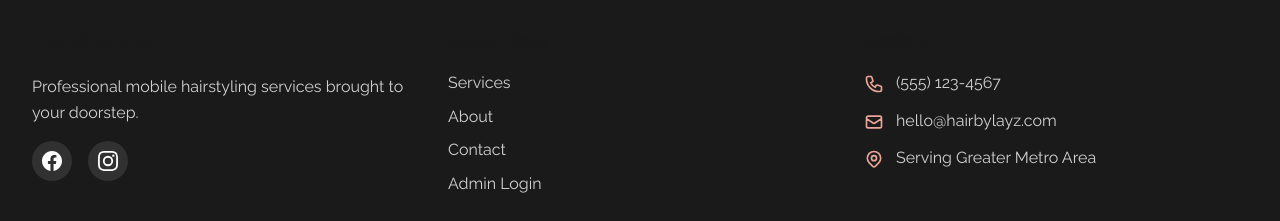
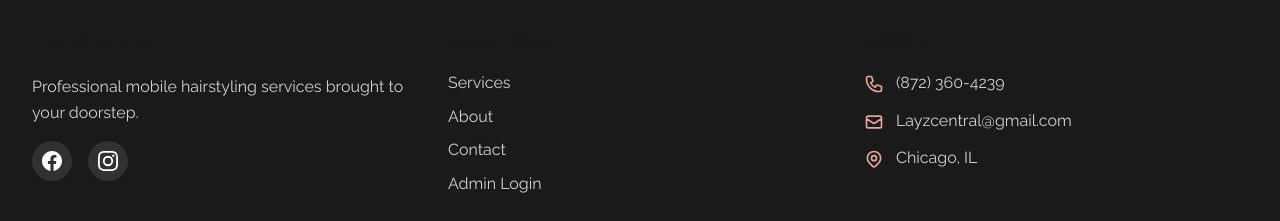
Before and after one commit to Beautymakinde/Mobile-Hairstyling-Booking-Site, a Next.js app: page /booking in a window 1280 px wide. Shown: the part 906-1127 px from the top of the page. Built offline with nearby package versions, Linux system fonts and the light colour scheme; no server answers.

Commit message:
Add business contact info to footer

```diff
--- a/app/(client)/layout.tsx
+++ b/app/(client)/layout.tsx
@@ -153,20 +153,24 @@ export default function ClientLayout({ children }: { children: ReactNode }) {
                   <svg className="w-5 h-5 mt-1 flex-shrink-0 text-secondary" fill="none" stroke="currentColor" viewBox="0 0 24 24">
                     <path strokeLinecap="round" strokeLinejoin="round" strokeWidth={2} d="M3 5a2 2 0 012-2h3.28a1 1 0 01.948.684l1.498 4.493a1 1 0 01-.502 1.21l-2.257 1.13a11.042 11.042 0 005.516 5.516l1.13-2.257a1 1 0 011.21-.502l4.493 1.498a1 1 0 01.684.949V19a2 2 0 01-2 2h-1C9.716 21 3 14.284 3 6V5z" />
                   </svg>
-                  <span>(555) 123-4567</span>
+                  <a href="tel:8723604239" className="hover:text-white transition-colors">
+                    (872) 360-4239
+                  </a>
                 </li>
                 <li className="flex items-start gap-3">
                   <svg className="w-5 h-5 mt-1 flex-shrink-0 text-secondary" fill="none" stroke="currentColor" viewBox="0 0 24 24">
                     <path strokeLinecap="round" strokeLinejoin="round" strokeWidth={2} d="M3 8l7.89 5.26a2 2 0 002.22 0L21 8M5 19h14a2 2 0 002-2V7a2 2 0 00-2-2H5a2 2 0 00-2 2v10a2 2 0 002 2z" />
                   </svg>
-                  <span>hello@hairbylayz.com</span>
+                  <a href="mailto:Layzcentral@gmail.com" className="hover:text-white transition-colors">
+                    Layzcentral@gmail.com
+                  </a>
                 </li>
                 <li className="flex items-start gap-3">
                   <svg className="w-5 h-5 mt-1 flex-shrink-0 text-secondary" fill="none" stroke="currentColor" viewBox="0 0 24 24">
                     <path strokeLinecap="round" strokeLinejoin="round" strokeWidth={2} d="M17.657 16.657L13.414 20.9a1.998 1.998 0 01-2.827 0l-4.244-4.243a8 8 0 1111.314 0z" />
                     <path strokeLinecap="round" strokeLinejoin="round" strokeWidth={2} d="M15 11a3 3 0 11-6 0 3 3 0 016 0z" />
                   </svg>
-                  <span>Serving Greater Metro Area</span>
+                  <span>Chicago, IL</span>
                 </li>
               </ul>
             </div>
```
